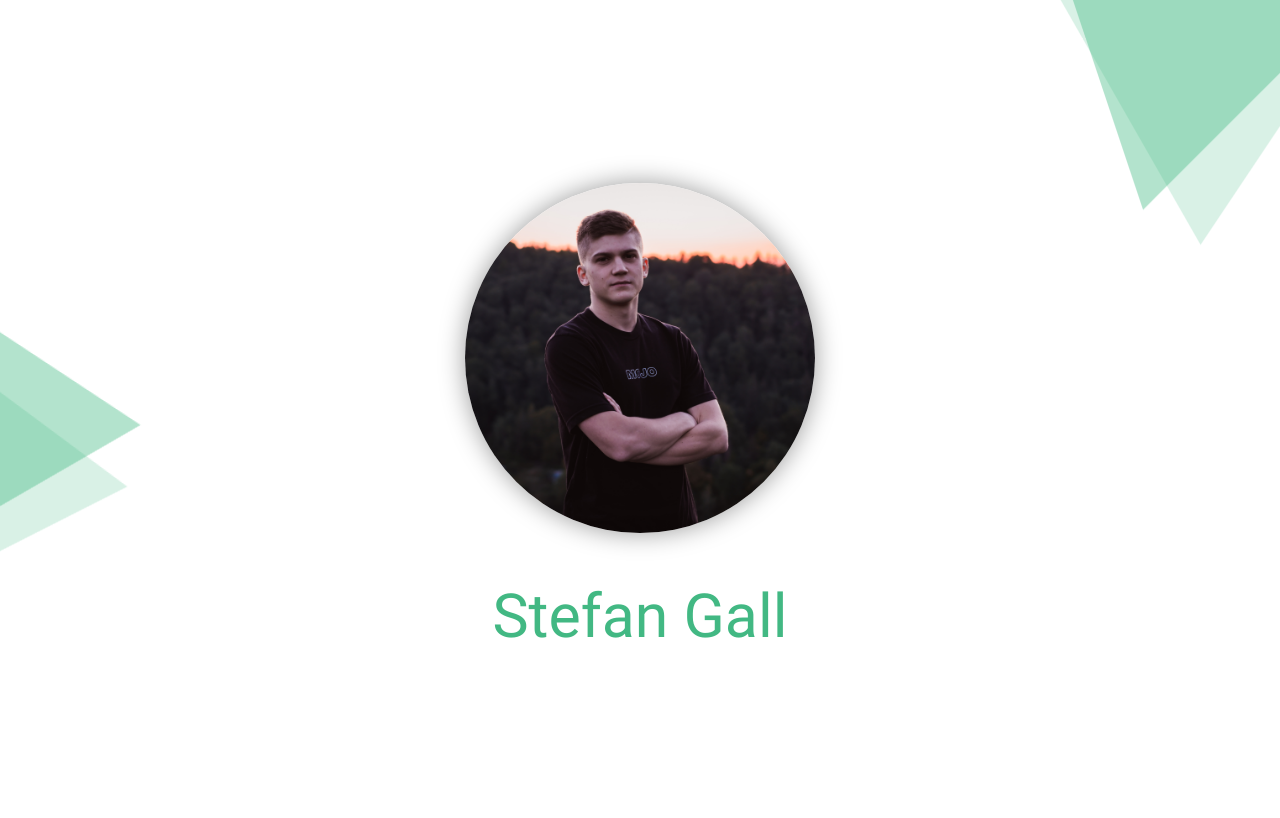
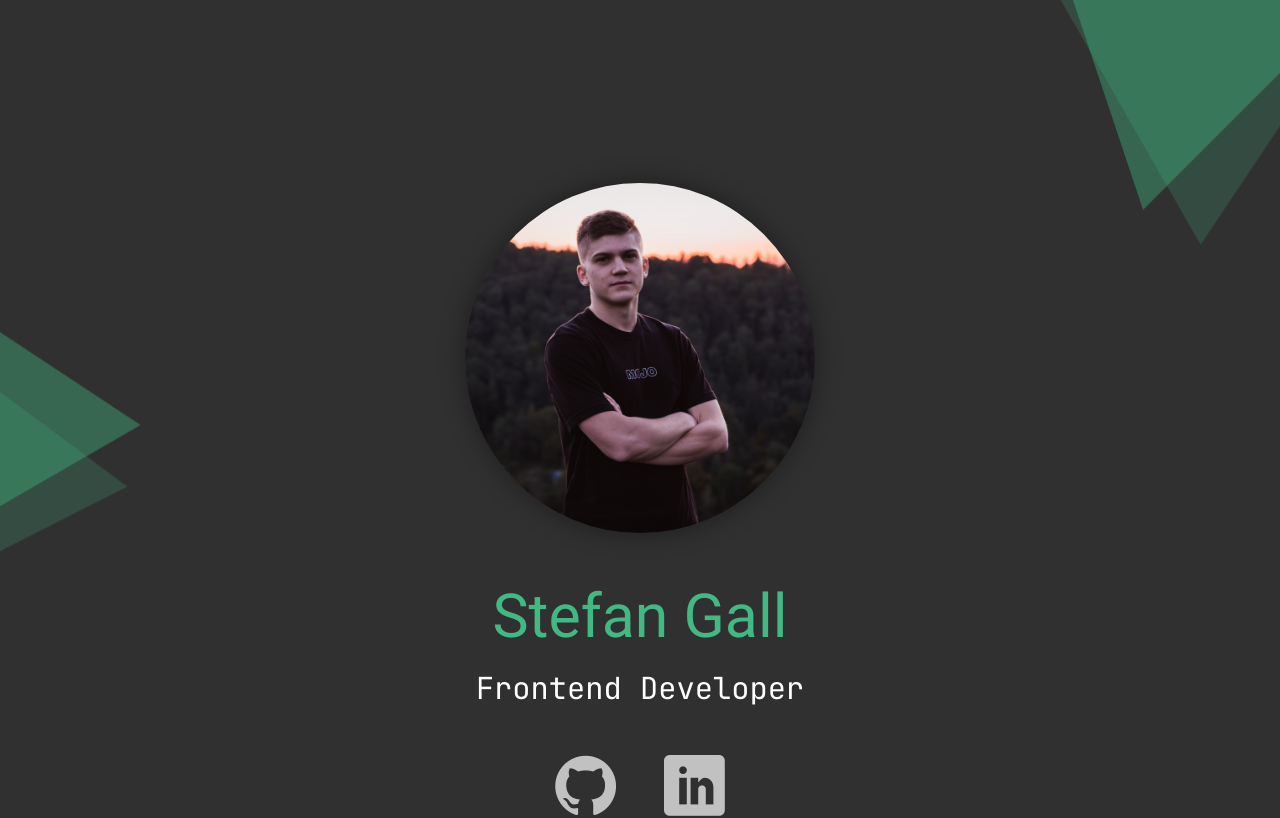
Before and after one commit to Semias/Portfolio, a Vue app: page / in a window 1280 px wide. Shown: the top 818 px of the page. Built offline with nearby package versions, Linux system fonts and the light colour scheme.

Commit message:
Fix Bg Bug

```diff
--- a/src/App.vue
+++ b/src/App.vue
@@ -132,7 +132,7 @@ html::-webkit-scrollbar {
   -moz-osx-font-smoothing: grayscale;
   text-align: center;
   color: white;
-  background-color: var(--cibg1);
+  background-color: $cibg1;
   font-weight: 400;
   overflow: hidden;
 
```
